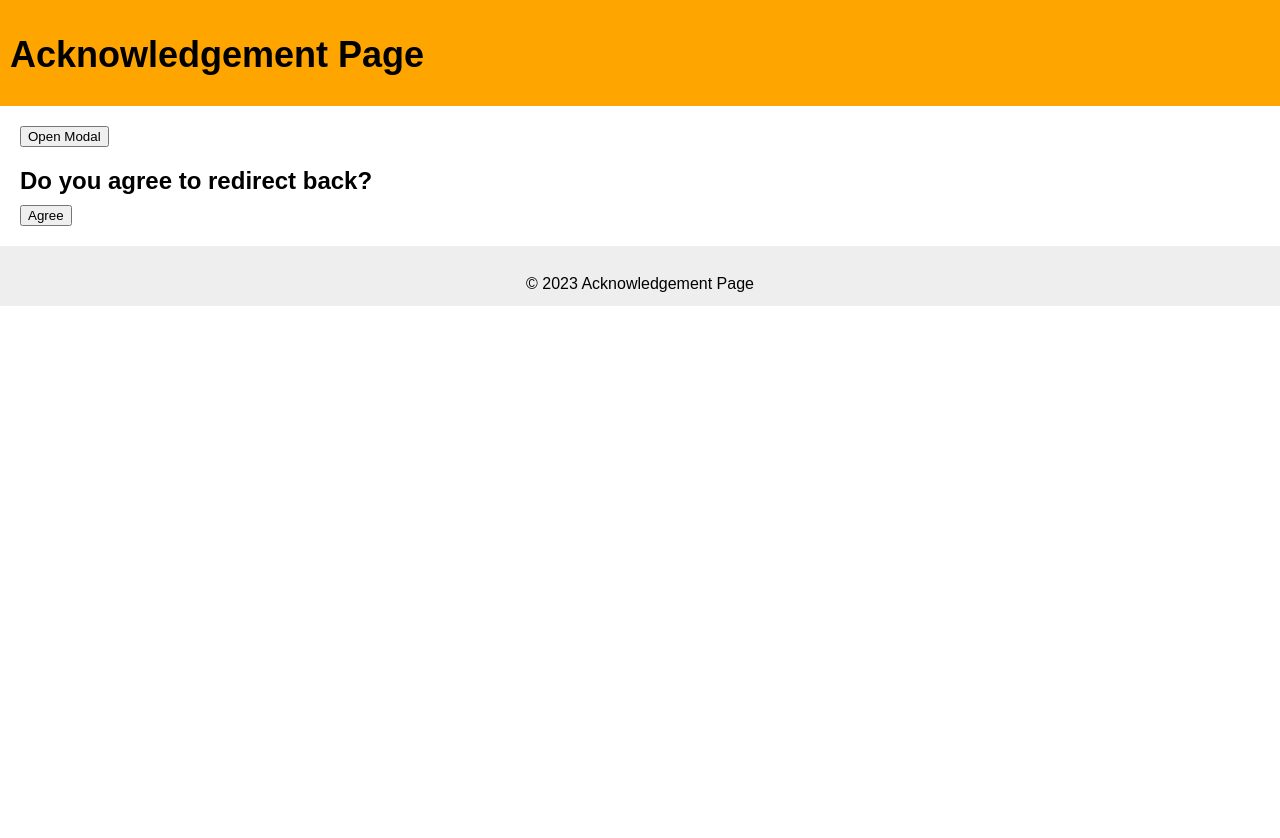
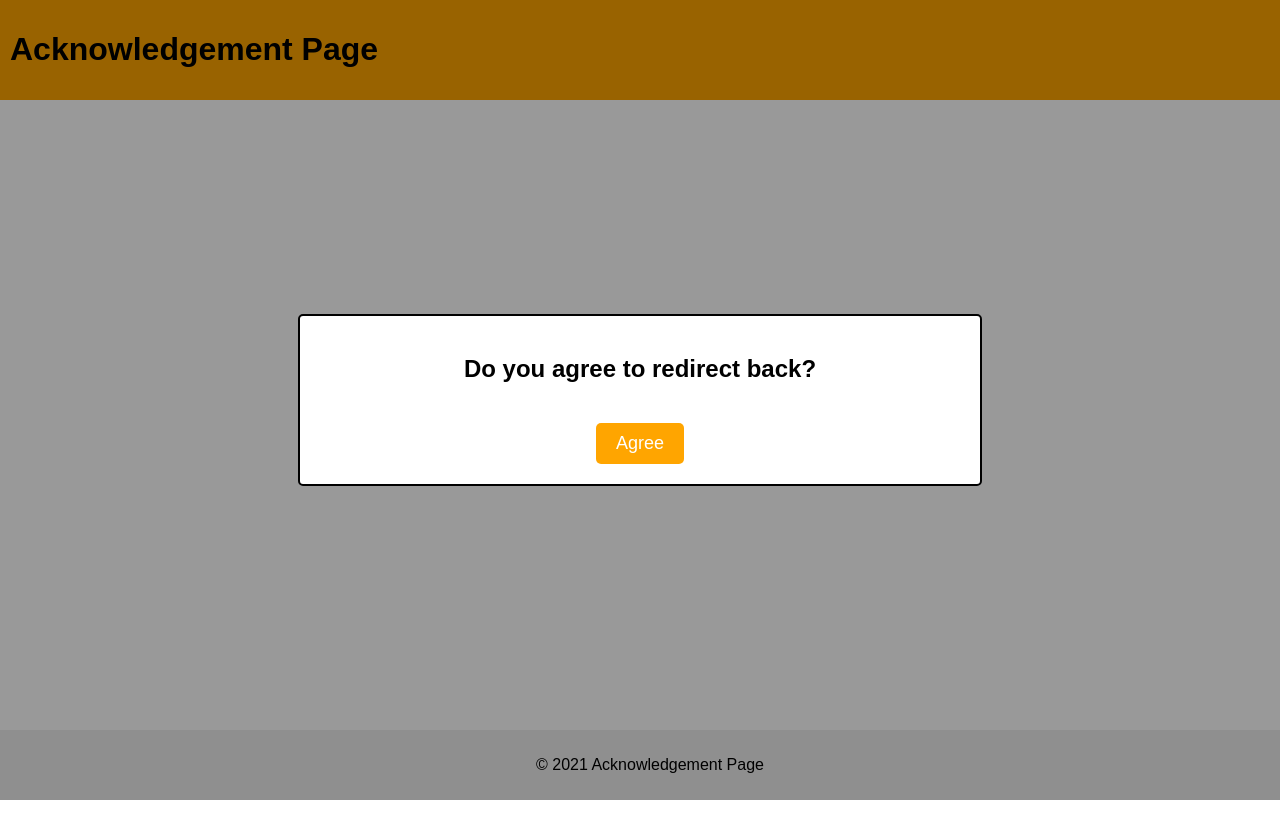
Before and after one commit to kyrylenko/cmp-redirect-demo, a plain HTML site: page acknowledgement.html in a window 1280 px wide. Before the commit the page ends 800 px from the top, so only its background shows below. Drawn offline with Linux system fonts and the light colour scheme.

Commit message:
modal added

```diff
--- /dev/null
+++ b/acknowledgement.css
@@ -0,0 +1,70 @@
+body {
+    margin: 0;
+    padding: 0;
+    font-family: Arial, sans-serif;
+}
+
+header {
+    background-color: #FFA500;
+    padding: 10px;
+}
+
+main {
+    padding: 20px;
+    display: flex;
+    flex-direction: column;
+    align-items: center;
+    justify-content: center;
+    height: 100vh;
+}
+
+button {
+    padding: 10px 20px;
+    font-size: 18px;
+    background-color: #FFA500;
+    color: #FFF;
+    border: none;
+    border-radius: 5px;
+    cursor: pointer;
+}
+
+.modal {
+    display: flex;
+    align-items: center;
+    justify-content: center;
+    position: fixed;
+    z-index: 1;
+    left: 0;
+    top: 0;
+    width: 100%;
+    height: 100%;
+    background-color: rgba(0,0,0,0.4);
+}
+
+.modal-content {
+    background-color: #FFF;
+    margin: auto;
+    padding: 20px;
+    border-radius: 5px;
+    text-align: center;
+    width: 50%;
+    border: 2px solid black;
+}
+
+h2 {
+    font-size: 24px;
+    margin-bottom: 20px;
+}
+
+#agree-btn {
+    margin-top: 20px;
+}
+
+footer {
+    background-color: #EEE;
+    padding: 10px;
+    text-align: center;
+    position: fixed;
+    bottom: 0;
+    width: 100%;
+}
--- a/acknowledgement.html
+++ b/acknowledgement.html
@@ -1,17 +1,15 @@
 <!DOCTYPE html>
 <html>
-
 <head>
     <title>Acknowledgement Page</title>
-    <link rel="stylesheet" type="text/css" href="styles.css">
+    <link rel="stylesheet" type="text/css" href="acknowledgement.css">
 </head>
-
 <body>
     <header>
         <h1>Acknowledgement Page</h1>
     </header>
     <main>
-        <button id="modal-btn">Open Modal</button>
+        <!-- <button id="modal-btn">Open Modal</button> -->
         <div id="modal" class="modal">
             <div class="modal-content">
                 <h2>Do you agree to redirect back?</h2>
@@ -20,29 +18,22 @@
         </div>
     </main>
     <footer>
-        <p>&copy; 2023 Acknowledgement Page</p>
+        <p>&copy; 2021 Acknowledgement Page</p>
     </footer>
     <script>
         var modal = document.getElementById("modal");
-        var modalBtn = document.getElementById("modal-btn");
         var agreeBtn = document.getElementById("agree-btn");
 
-        modalBtn.onclick = function () {
-            modal.style.display = "block";
-        }
-
-        agreeBtn.onclick = function () {
+        agreeBtn.onclick = function() {
             modal.style.display = "none";
-            // use history api to redirect back to index.html
             history.back();
         }
 
-        window.onclick = function (event) {
+        /* window.onclick = function(event) {
             if (event.target == modal) {
                 modal.style.display = "none";
             }
-        }
+        } */
     </script>
 </body>
-
 </html>
```
